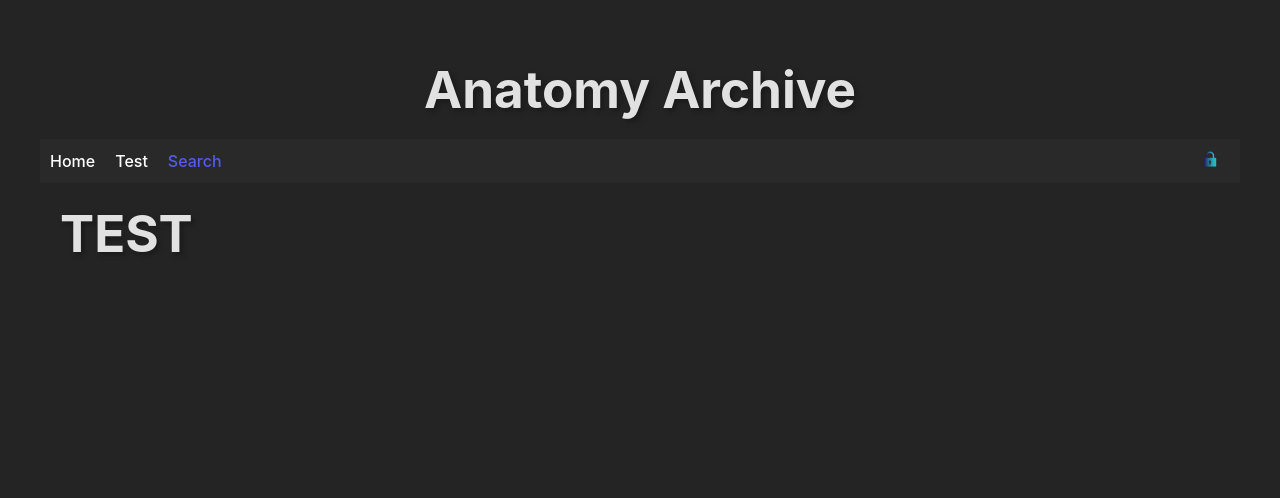
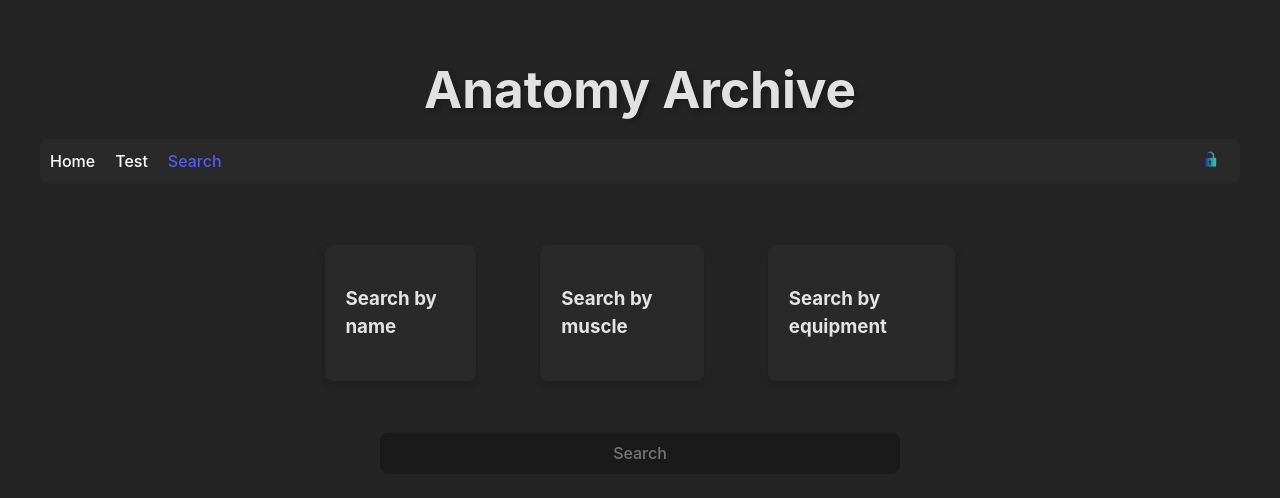
Before and after one commit to kotteletfisk/anatomy-archive-react, a React (Vite) app: page /search in a window 1280 px wide. Shown: the top 498 px of the page. Built offline with nearby package versions, Linux system fonts and the light colour scheme.

Commit message:
startd search page

```diff
--- a/src/App.jsx
+++ b/src/App.jsx
@@ -8,15 +8,15 @@ import MainLayout from "./layouts/MainLayout";
 import Test from "./pages/Test";
 import AdminPage from "./pages/AdminPage";
 import ErrorPage from "./pages/ErrorPage";
+import Search from "./components/Search";
 
 function App() {
   const routes = createBrowserRouter(
     createRoutesFromElements(
       <Route path="/" element={<MainLayout />} errorElement={<ErrorPage />}>
         <Route path="/test" element={<Test />} />
-        <Route path="/search" element={<h1>TEST</h1>} />
+        <Route path="/search" element={<Search />} />
         <Route path="/admin-page" element={<AdminPage />} />
-        <Route path='/search' element={<h1>TEST</h1>}/>
       </Route>
     )
   );
--- /dev/null
+++ b/src/components/Search.jsx
@@ -0,0 +1,20 @@
+import { useEffect, useState } from "react";
+import SearchBar from "./SearchBar";
+
+function Search() {
+    // Master component for search page.
+    // controls state of search bar and search results
+    const [active, setActive] = useState("");
+
+    useEffect(() => {
+        console.log(active);
+    }, [active]);
+
+    return (
+        <div className="container">
+            <SearchBar active={active} setActive={setActive}/>
+        </div>
+     );
+}
+
+export default Search;
--- /dev/null
+++ b/src/components/SearchBar.jsx
@@ -0,0 +1,52 @@
+import { useState } from "react";
+
+function SearchBar({ active, setActive }) {
+  const reset = {
+    name: "card",
+    muscle: "card",
+    equipment: "card",
+  };
+
+  const [styles, setStyles] = useState(reset);
+
+  function manageStyle(name) {
+    setStyles((prevStyles) => ({ ...reset, [name]: "card-active" }));
+  }
+
+  return (
+    <div className="container">
+      <div className="card-container">
+        <div
+          className={styles.name}
+          onClick={() => {
+            setActive("name");
+            manageStyle("name");
+          }}
+        >
+          <h3>Search by name</h3>
+        </div>
+        <div
+          className={styles.muscle}
+          onClick={() => {
+            setActive("muscle");
+            manageStyle("muscle");
+          }}
+        >
+          <h3>Search by muscle</h3>
+        </div>
+        <div
+          className={styles.equipment}
+          onClick={() => {
+            setActive("equipment");
+            manageStyle("equipment");
+          }}
+        >
+          <h3>Search by equipment</h3>
+        </div>
+      </div>
+      <input id="search-bar" type="text" placeholder="Search" />
+    </div>
+  );
+}
+
+export default SearchBar;
--- a/src/styles/index.css
+++ b/src/styles/index.css
@@ -1,3 +1,5 @@
+
+
 :root {
   font-family: Inter, system-ui, Avenir, Helvetica, Arial, sans-serif;
   line-height: 1.5;
@@ -11,6 +13,11 @@
   text-rendering: optimizeLegibility;
   -webkit-font-smoothing: antialiased;
   -moz-osx-font-smoothing: grayscale;
+
+  /* variables */
+  --color-foreground: #292929;
+  --color-active: #535bf2;
+  --border-radius: 8px;
 }
 
 #root {
@@ -58,6 +65,7 @@ button:focus-visible {
   outline: 4px auto -webkit-focus-ring-color;
 }
 input {
+  text-align: center;
   display: list-item;
   border-radius: 8px;
   border: 1px solid #1a1a1a;
@@ -102,6 +110,45 @@ th {
   margin: 10px;
 }
 
+.container {
+  display: flex;
+  flex-direction: column;
+  justify-content: center;
+  align-items: center;
+  margin: 10px;
+}
+
+.card-container {
+  display: flex;
+  flex-direction: row;
+  justify-content: center;
+  align-items: center;
+  margin: 10px;
+}
+
+.card {
+  box-shadow: 0 4px 8px 0 rgba(0,0,0,0.2);
+  background-color: var(--color-foreground);
+  transition: 0.3s;
+  margin: 2em;
+  padding: 3%;
+  border-radius: 8px;
+}
+
+/* On mouse-over, add a deeper shadow */
+.card:hover {
+  box-shadow: 0 8px 16px 0 rgba(0,0,0,0.2);
+}
+
+.card-active {
+  box-shadow: 0 8px 16px 0 rgba(0,0,0,0.2);
+  background-color: var(--color-active);
+  transition: 0.3s;
+  margin: 2em;
+  padding: 3%;
+  border-radius: 8px;
+}
+
 #content {
   justify-content: center;
   align-items: center;
@@ -114,6 +161,7 @@ th {
   background-color: #292929;
   padding: 10px;
   max-height: 50px;
+  border-radius: 8px;
 }
 
 #nav-items a {
@@ -138,6 +186,14 @@ th {
 #nav-items a.active:hover {
   color: white;
 }
+
+/* Search bar */
+#search-bar {
+  align-items: center;
+  margin: 10px;
+  width: 30em;
+}
+
 
 /* Error page */
 #error-page {
```
